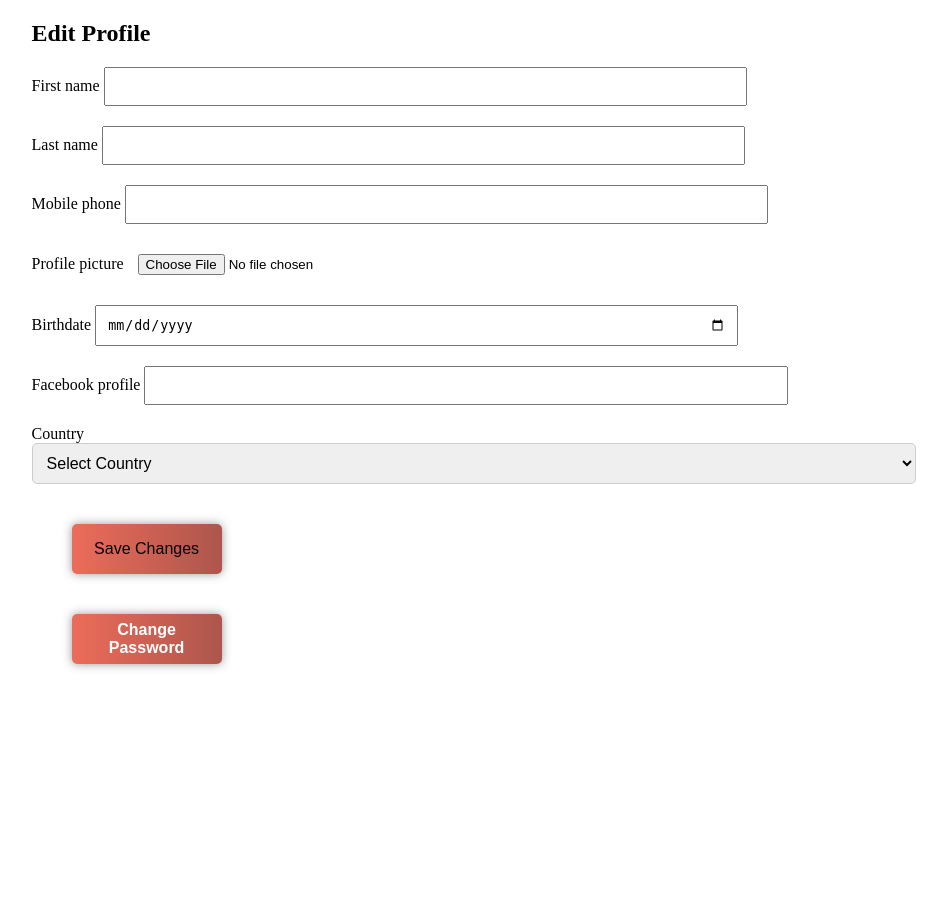
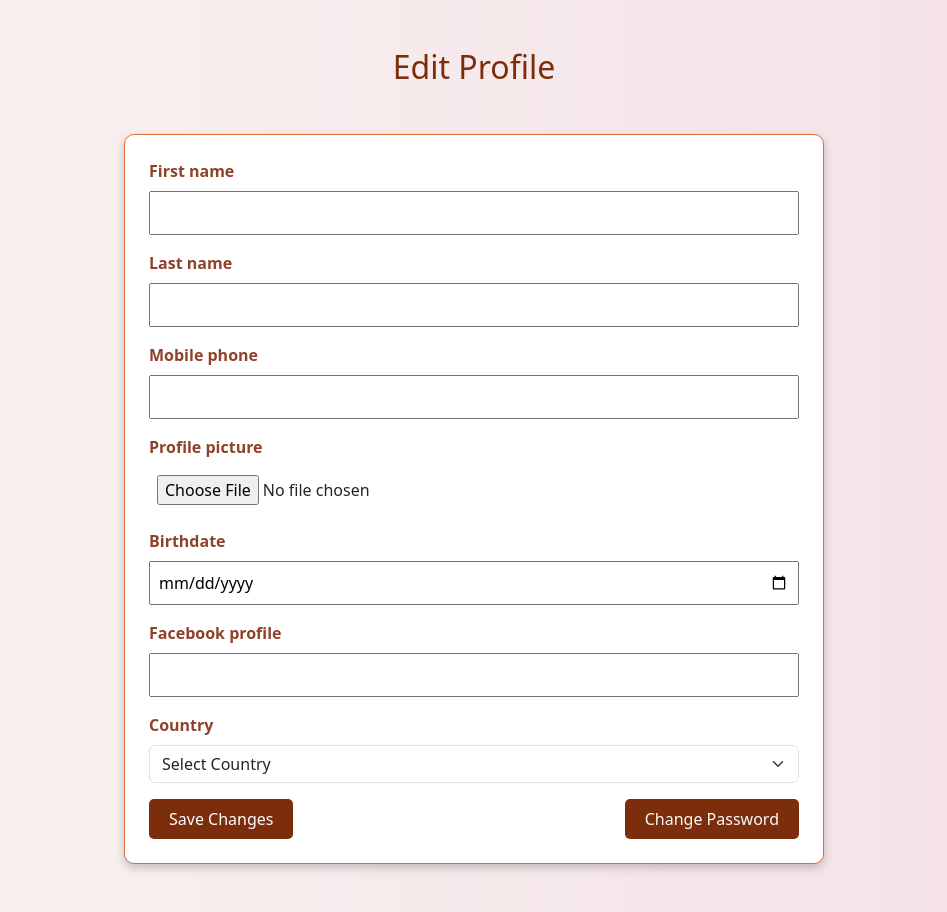
Before and after one commit to HudaMohamed22/CrowdFunding-Web-App-Django-ITI, a Django app: template users/templates/users/edit_profile.html in a window 1280 px wide. Shown: the whole page, without its empty margins (166-1113 px from the left). Before the commit the page ends 670 px from the top, so only its background shows below. Run offline with Django 5.2, Linux system fonts and the light colour scheme; the template is opened without the code that fills it: values that come from a table or form of the project are taken from there, others are empty.

Commit message:
changed edit_profile form look

```diff
--- /dev/null
+++ b/users/static/users/css/form.css
@@ -0,0 +1,76 @@
+body {
+    background: linear-gradient(to right, #f8f3f0, #f4e0e6);
+}
+
+.form-container {
+    max-width: 700px;
+    margin: 3rem auto;
+    padding: 1.5rem;
+    border-radius: 10px;
+    border: 1px solid #de6f3c;
+    background-color: #ffffff;
+    box-shadow: 0 4px 10px rgba(0, 0, 0, 0.2);
+}
+
+.form-label {
+    color: #8f422a;
+    font-weight: bold;
+}
+
+.form-control,
+.form-select {
+    border: 1px solid #d9b3a3;
+    border-radius: 5px;
+    width: 100%;
+    padding: 8px;
+}
+
+.error-message {
+    color: #ec2027;
+    margin-bottom: 0.5rem;
+}
+
+.mb-3 {
+    margin-bottom: 0.75rem;
+    /* Reduce margin */
+}
+
+.btn-submit {
+    background-color: #7c2d0b;
+    color: #fff;
+    border: none;
+    padding: 8px 20px;
+    /* Reduce padding */
+    border-radius: 5px;
+    cursor: pointer;
+}
+
+.btn-submit:hover {
+    background-color: #dc6630;
+}
+
+h2.text-center.mb-3 {
+    color: #7c2d0b;
+}
+
+.form-check-input {
+    margin-right: 10px;
+}
+
+input {
+    width: 100%;
+    padding: 8px;
+    /* Reduce padding */
+}
+
+.alert {
+    color: #df0d22;
+    padding: 8px 16px;
+    border-radius: 4px;
+    margin-bottom: 10px;
+}
+
+.alert-danger {
+    font-weight: bold;
+    color: #f1182d;
+}
--- a/users/templates/users/edit_profile.html
+++ b/users/templates/users/edit_profile.html
@@ -5,37 +5,45 @@
     <meta charset="UTF-8">
     <meta name="viewport" content="width=device-width, initial-scale=1.0">
     <title>Edit Profile</title>
-    <link rel="stylesheet" href="{% static 'users/css/profile.css' %}">
+    <link rel="stylesheet" href="{% static 'users/css/form.css' %}">
+    <link href="https://cdn.jsdelivr.net/npm/bootstrap@5.3.3/dist/css/bootstrap.min.css" rel="stylesheet" integrity="sha384-QWTKZyjpPEjISv5WaRU9OFeRpok6YctnYmDr5pNlyT2bRjXh0JMhjY6hW+ALEwIH" crossorigin="anonymous">
 </head>
 <body>
     <div class="container mt-5">
-        <h2>Edit Profile</h2>
-        <form method="post" enctype="multipart/form-data">
+        <h2 class="text-center mb-3">Edit Profile</h2>
+        <form method="post" enctype="multipart/form-data" class="form-container">
             {% csrf_token %}
             {% for field in user_form %}
                 {% if field.name == 'country' %}
                     <div class="form-group">
-                        <label for="{{ field.id_for_label }}">{{ field.label }}</label>
-                        <select name="{{ field.name }}" class="form-control">
+                        <label for="{{ field.id_for_label }}" class="form-label">{{ field.label }}</label>
+                        <select name="{{ field.name }}" class="form-select mb-3">
                             {% for value, label in field.field.choices %}
                                 <option value="{{ value }}" {% if value == field.value %}selected{% endif %}>{{ label }}</option>
                             {% endfor %}
                         </select>
                     </div>
+                {% elif field.name == 'clear_checkbox' %}
+                    <div class="form-check mb-3">
+                        {{ field }}
+                        <label class="form-check-label" for="{{ field.id_for_label }}">{{ field.label }}</label>
+                    </div>
                 {% else %}
-                    <div class="form-group">
-                        <label for="{{ field.id_for_label }}">{{ field.label }}</label>
+                    <div class="form-group mb-3">
+                        <label for="{{ field.id_for_label }}" class="form-label">{{ field.label }}</label>
                         {{ field }}
                         {% for error in field.errors %}
-                            <div class="alert alert-danger">{{ error }}</div>
+                            <div class="error-message">{{ error }}</div>
                         {% endfor %}
                     </div>
                 {% endif %}
             {% endfor %}
-            <button class="btn" type="submit">Save Changes</button>
-            <button class='btn'>
-                <a href="{% url 'change.password' %}" >Change Password</a>
-            </button>
+            <div class="d-flex justify-content-between">
+                <button class="btn-submit" type="submit">Save Changes</button>
+                <button class='btn-submit'>
+                    <a href="{% url 'change.password' %}" style="text-decoration:none;color:rgb(250, 250, 250);">Change Password</a>
+                </button>
+            </div>
         </form>
     </div>
 </body>
```
Also changed, not shown: users/templates/users/change_password.html (line endings or trailing spaces).
